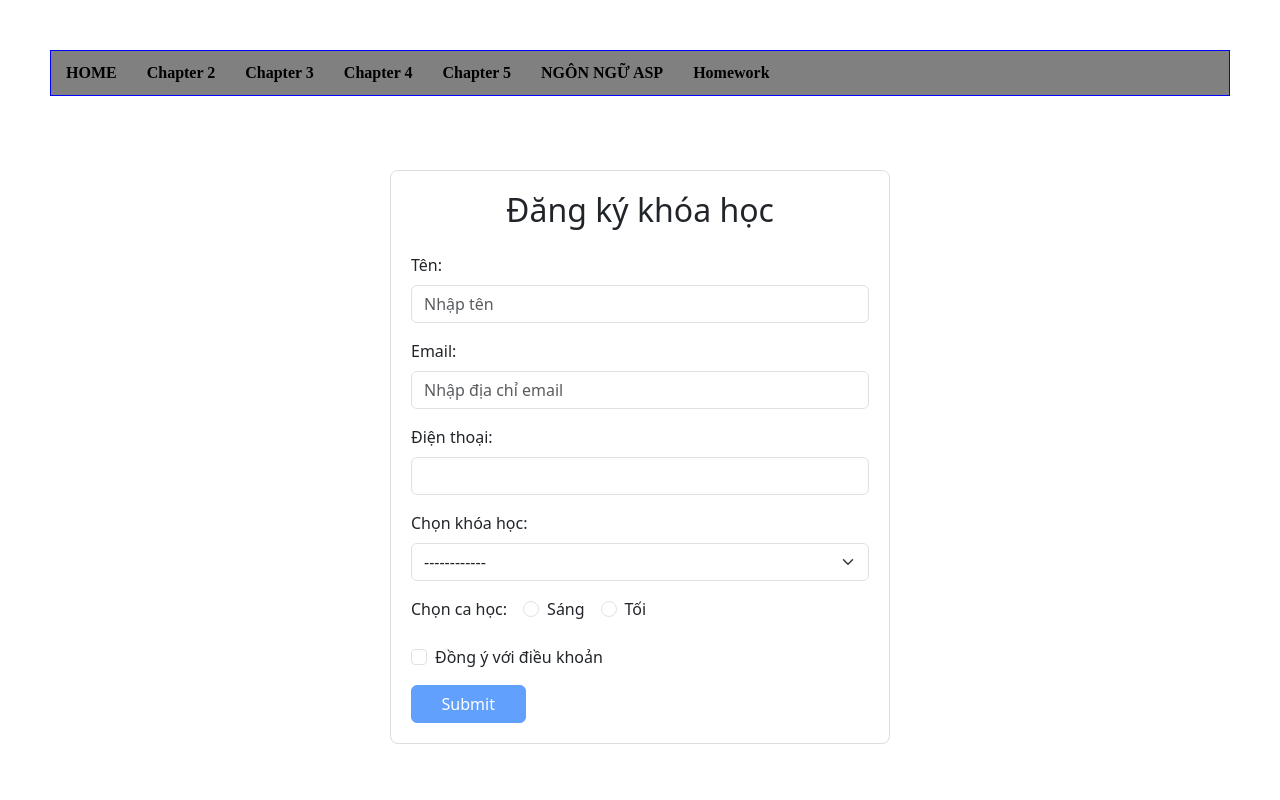
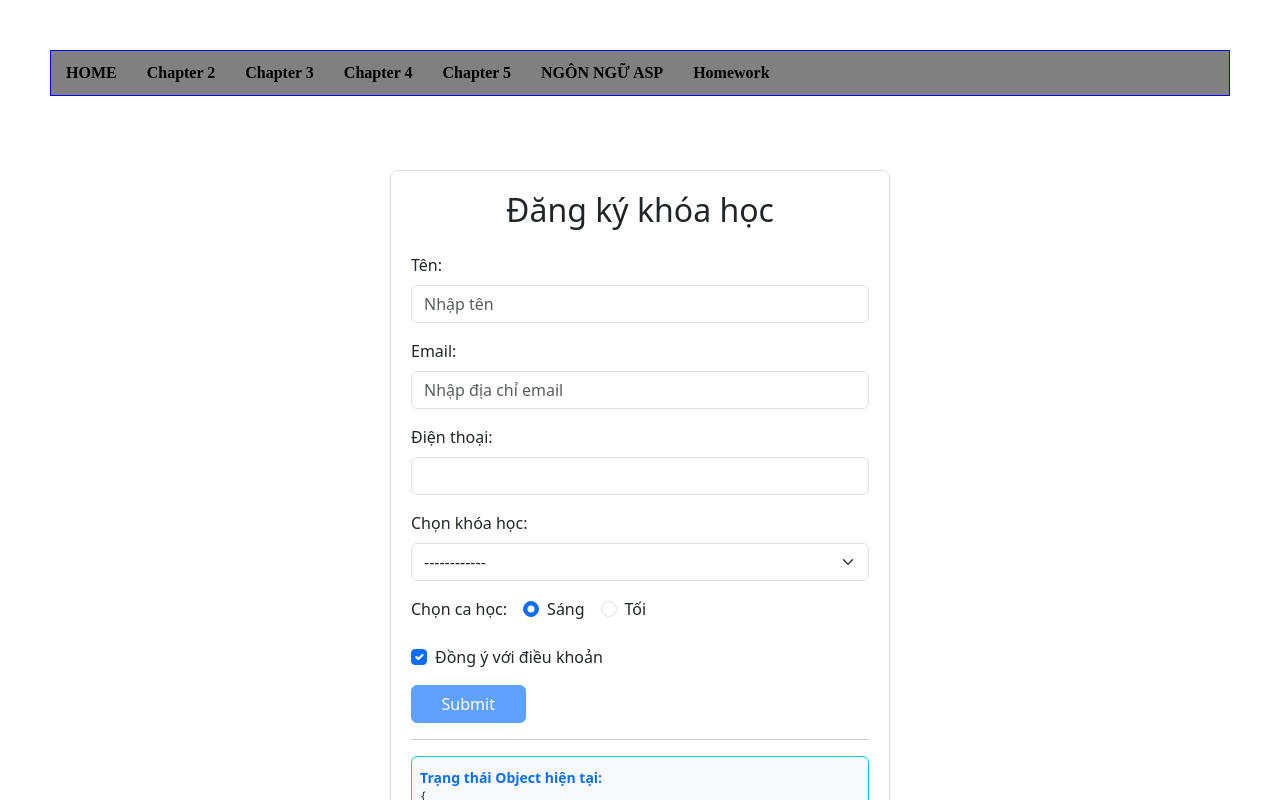
Before and after one commit to nhutthuy140106/NguyenNhutThuy_K244060807_WEB2, an Angular app in the folder my-app/: page /course-register in a window 1280 px wide. Shown: the top 800 px of the page. Built offline with nearby package versions, Linux system fonts and the light colour scheme.

Commit message:
Update product list and detail

```diff
--- /dev/null
+++ b/my-app/src/app/classes/CourseRegistration.ts
@@ -0,0 +1,20 @@
+export class CourseRegistration {
+  constructor(
+    public fullName: string = '',
+    public email: string = '',
+    public phone: string = '',
+    public course: string = '',
+    public shift: string = 'sang',
+    public agree: boolean = true
+  ) {}
+  getInfor():string
+  {
+    let infor="Full Name = "+this.fullName+"\n"
+                  +"Email="+this.email+"\n"
+                  +"Phone="+this.phone+"\n"
+                  +"Course="+this.course+"\n"
+                  +"Shift="+this.shift+"\n"
+                  +"Agree="+this.agree
+    return infor
+  }
+}
--- a/my-app/src/app/course-registration-component/course-registration-component.html
+++ b/my-app/src/app/course-registration-component/course-registration-component.html
@@ -1,27 +1,28 @@
 <div class="container mt-4" style="max-width: 500px; border: 1px solid #ddd; padding: 20px; border-radius: 8px;">
   <h2 class="text-center mb-4">Đăng ký khóa học</h2>
-  <!-- 1. Gán biến #courseForm để Angular quản lý cả Form -->
-  <form #courseForm="ngForm" (ngSubmit)="onSubmit(courseForm)">
+  <form #courseForm="ngForm" (ngSubmit)="onSubmit()">
     <!-- Tên -->
     <div class="mb-3">
       <label class="form-label">Tên:</label>
-      <!-- 2. Thêm [(ngModel)] và thuộc tính name -->
-      <input type="text" class="form-control" name="fullName" ngModel required placeholder="Nhập tên">
+      <input type="text" class="form-control" name="fullName"
+             [(ngModel)]="courseModel.fullName" required placeholder="Nhập tên">
     </div>
     <!-- Email -->
     <div class="mb-3">
       <label class="form-label">Email:</label>
-      <input type="email" class="form-control" name="email" ngModel required email placeholder="Nhập địa chỉ email">
+      <input type="email" class="form-control" name="email"
+             [(ngModel)]="courseModel.email" required email placeholder="Nhập địa chỉ email">
     </div>
     <!-- Điện thoại -->
     <div class="mb-3">
       <label class="form-label">Điện thoại:</label>
-      <input type="tel" class="form-control" name="phone" ngModel required>
+      <input type="tel" class="form-control" name="phone"
+             [(ngModel)]="courseModel.phone" required>
     </div>
     <!-- Chọn khóa học -->
     <div class="mb-3">
       <label class="form-label">Chọn khóa học:</label>
-      <select class="form-select" name="course" ngModel required>
+      <select class="form-select" name="course" [(ngModel)]="courseModel.course" required>
         <option value="">------------</option>
         <option value="angular">Angular căn bản</option>
         <option value="nodejs">Node.js nâng cao</option>
@@ -32,20 +33,29 @@
     <div class="mb-3">
       <label class="form-label me-3">Chọn ca học:</label>
       <div class="form-check form-check-inline">
-        <input class="form-check-input" type="radio" name="shift" id="sang" value="sang" ngModel>
+        <input class="form-check-input" type="radio" name="shift" id="sang" value="sang"
+               [(ngModel)]="courseModel.shift">
         <label class="form-check-label" for="sang">Sáng</label>
       </div>
       <div class="form-check form-check-inline">
-        <input class="form-check-input" type="radio" name="shift" id="toi" value="toi" ngModel>
+        <input class="form-check-input" type="radio" name="shift" id="toi" value="toi"
+               [(ngModel)]="courseModel.shift">
         <label class="form-check-label" for="toi">Tối</label>
       </div>
     </div>
     <!-- Đồng ý điều khoản -->
     <div class="mb-3 form-check">
-      <input type="checkbox" class="form-check-input" name="agree" id="checkTerms" ngModel required>
+      <input type="checkbox" class="form-check-input" name="agree" id="checkTerms"
+             [(ngModel)]="courseModel.agree" required>
       <label class="form-check-label" for="checkTerms">Đồng ý với điều khoản</label>
     </div>
-    <!-- Nút Submit - Chỉ sáng lên khi Form hợp lệ -->
+    <!-- Nút Submit -->
     <button type="submit" class="btn btn-primary w-25" [disabled]="courseForm.invalid">Submit</button>
+    <!-- Khu vực hiển thị Debug dữ liệu cho sinh viên xem (Tùy chọn) -->
+    <hr>
+    <div class="mt-3 p-2 bg-light border border-info rounded">
+      <small class="text-primary"><b>Trạng thái Object hiện tại:</b></small>
+      <pre class="mb-0" style="font-size: 11px;">{{ courseModel | json }}</pre>
+    </div>
   </form>
 </div>
--- a/my-app/src/app/course-registration-component/course-registration-component.ts
+++ b/my-app/src/app/course-registration-component/course-registration-component.ts
@@ -1,5 +1,6 @@
 import { Component } from '@angular/core';
 import { NgForm } from '@angular/forms';
+import { CourseRegistration } from '../classes/CourseRegistration';
 
 @Component({
   selector: 'app-course-registration-component',
@@ -8,19 +9,26 @@ import { NgForm } from '@angular/forms';
   templateUrl: './course-registration-component.html',
 })
 export class CourseRegistrationComponent {
-  onSubmit(form: NgForm){
-    if (form.valid){
-      console.log('Dữ liệu khóa học:', form.value);
-      alert(JSON.stringify(form.value));
+  // onSubmit(form: NgForm){
+  //   if (form.valid){
+  //     console.log('Dữ liệu khóa học:', form.value);
+  //     alert(JSON.stringify(form.value));
 
-      let infor = "Full Name = " + form.value.fullName + "\n"
-        + "Email=" + form.value.email + "\n"
-        + "Phone=" + form.value.phone + "\n"
-        + "Course=" + form.value.course + "\n"
-        + "Shift=" + form.value.shift + "\n"
-        + "Agree=" + form.value.agree;
+  //     let infor = "Full Name = " + form.value.fullName + "\n"
+  //       + "Email=" + form.value.email + "\n"
+  //       + "Phone=" + form.value.phone + "\n"
+  //       + "Course=" + form.value.course + "\n"
+  //       + "Shift=" + form.value.shift + "\n"
+  //       + "Agree=" + form.value.agree;
 
-      alert(infor);
-    }
+  //     alert(infor);
+  //   }
+  // }
+  courseModel = new CourseRegistration();
+
+  onSubmit() {
+    let infor = this.courseModel.getInfor();
+    console.log('Dữ liệu khóa học:', this.courseModel.getInfor());
+    alert(infor);
   }
 }
```
